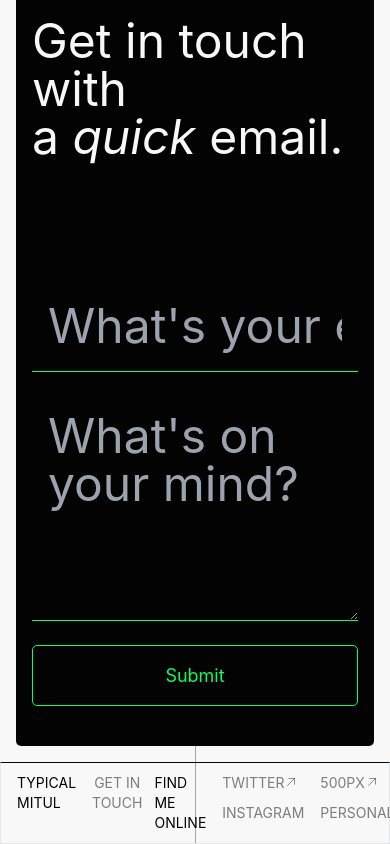
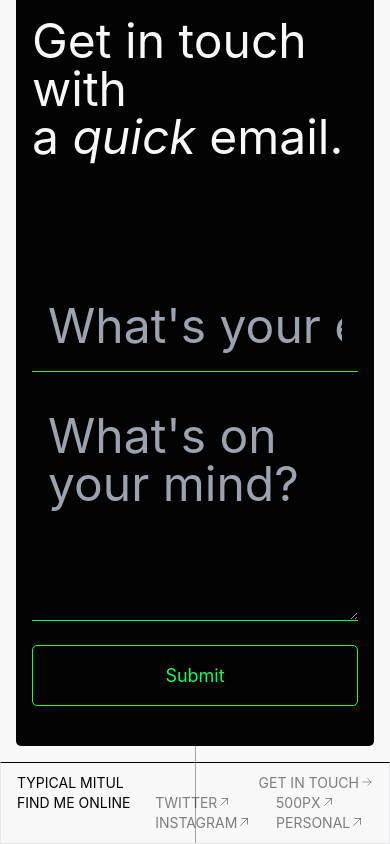
Before and after one commit to nazabis0223/scroll_smooth, a Next.js app: page / in a window 390 px wide. Shown: the part 5593-6437 px from the top of the page. Built offline with nearby package versions, Linux system fonts and the light colour scheme.

Commit message:
mobule tweak

```diff
--- a/components/sections/Footer.js
+++ b/components/sections/Footer.js
@@ -62,8 +62,8 @@ export const Footer2 = () => {
 
   return (
     <footer className="px-4 border py-yeat border-t-dark">
-      <div className="flex w-full grid-cols-2 text-sm uppercase gap-x-yeat">
-        <div className="flex w-1/2 gap-x-4">
+      <div className="w-full text-sm uppercase md:flex gap-x-yeat">
+        <div className="flex justify-between w-full md:justify-start md:w-1/2 gap-x-4">
           <div>Typical Mitul</div>
           <motion.button
             whileHover="hover"
```
